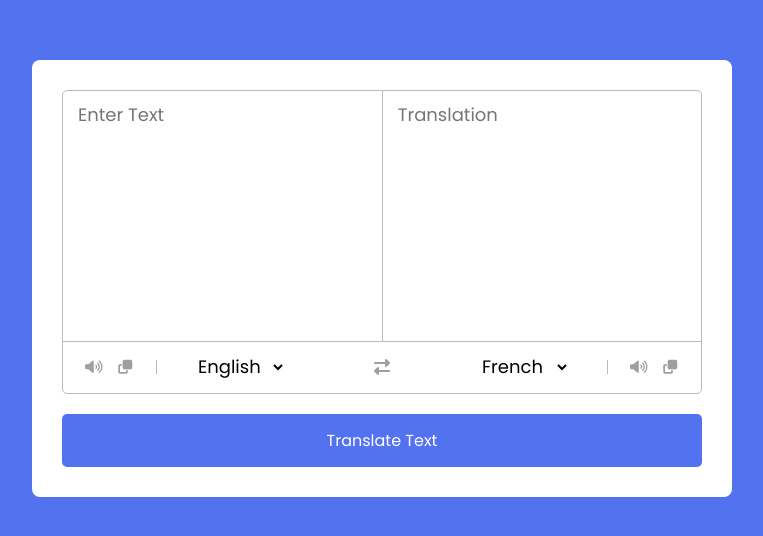
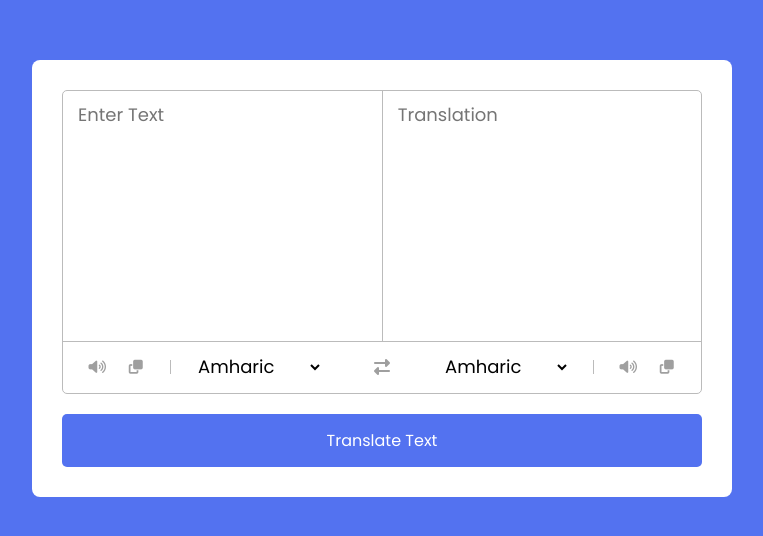
Before and after one commit to JardiinWD/javascript-translator, a plain HTML site: page index.html in a window 1280 px wide. Shown: the part 122-658 px from the top of the page, without its empty margins (258-1021 px from the left). Drawn offline with Linux system fonts and the light colour scheme.

Commit message:
Aggiunto option dinamici tramite oggetto countries al mio markup

```diff
--- a/assets/js/app.js
+++ b/assets/js/app.js
@@ -8,6 +8,8 @@ selectTag.forEach(tag => {
     /* console.log(tag); */
     /* Grazie al ciclo for, seleziono ogni paese presente al mio oggetto countries.js */
     for (const country_code in countries) {
-        console.log(country_code); // Verifica in console dei paesi
+        console.log(`${country_code} | ${countries[country_code]}`); // Verifica in delle lingue e dei paesi associati
+        let option = `<option value="${country_code}">${countries[country_code]}</option>` // Inserimento dinamico delle mie opzioni
+        tag.insertAdjacentHTML("beforeend", option) // Aggiunto a select il mio singolo tag ciclato
     }
 })
--- a/index.html
+++ b/index.html
@@ -39,10 +39,7 @@
                     </div>
                     <!-- Opzioni scelta linguistica -->
                     <select>
-                        <option value="en-US">English</option>
-                        <option value="it-IT">Italian</option>
-                        <option value="es-ES">Spanish</option>
-                        <option value="fr-FR">French</option>
+                        <!-- Valori inseriti dinamicamente tramite oggetto countries.js e ciclo -->
                     </select>
                 </li>
                 <!-- Tasto per traduzione -->
@@ -53,10 +50,7 @@
                 <li class="row to">
                     <!-- Opzioni scelta linguistica -->
                     <select>
-                        <option value="fr-FR">French</option>
-                        <option value="es-ES">Spanish</option>
-                        <option value="it-IT">Italian</option>
-                        <option value="en-US">English</option>
+                        <!-- Valori inseriti dinamicamente tramite oggetto countries.js e ciclo -->
                     </select>
                     <!-- Icone di ascolta e copia -->
                     <div class="icons">
```
